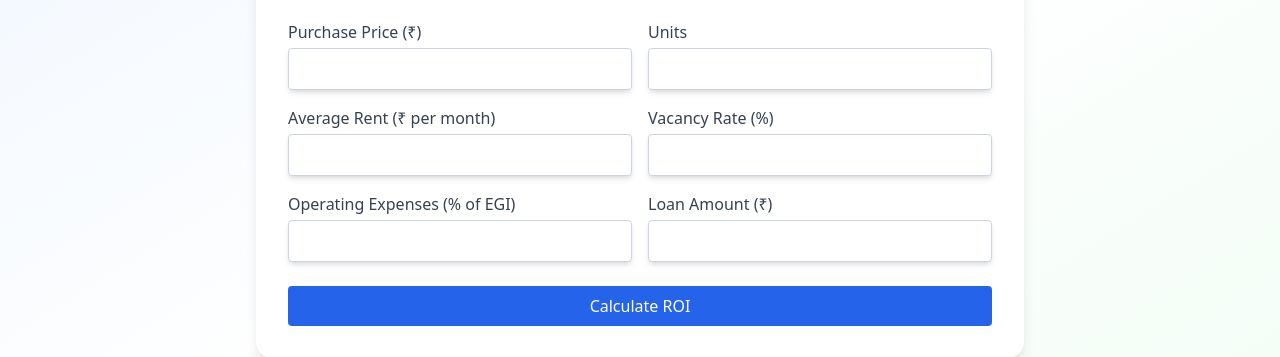
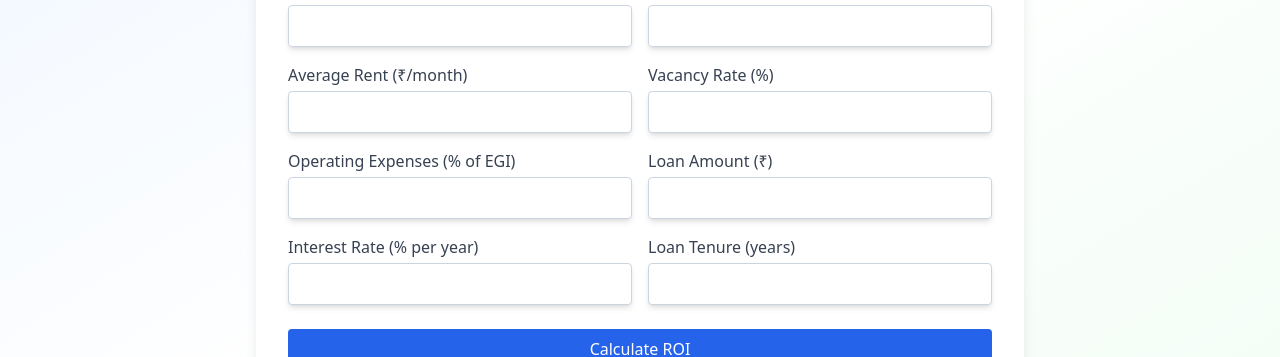
Before and after one commit to venupala-tt/propnz, a Next.js app: page /pages/mfroi in a window 1280 px wide. Shown: the part 367-724 px from the top of the page. Built offline with nearby package versions, Linux system fonts and the light colour scheme.

Commit message:
Update page.tsx

```diff
--- a/app/pages/mfroi/page.tsx
+++ b/app/pages/mfroi/page.tsx
@@ -9,6 +9,8 @@ export default function MultifamilyROICalculator() {
   const [vacancyRate, setVacancyRate] = useState<number | "">("");
   const [operatingExpenseRate, setOperatingExpenseRate] = useState<number | "">("");
   const [loanAmount, setLoanAmount] = useState<number | "">("");
+  const [interestRate, setInterestRate] = useState<number | "">("");
+  const [loanTenure, setLoanTenure] = useState<number | "">("");
 
   const [result, setResult] = useState<any>(null);
 
@@ -19,7 +21,9 @@ export default function MultifamilyROICalculator() {
       avgRent === "" ||
       vacancyRate === "" ||
       operatingExpenseRate === "" ||
-      loanAmount === ""
+      loanAmount === "" ||
+      interestRate === "" ||
+      loanTenure === ""
     ) {
       setResult(null);
       return;
@@ -31,28 +35,45 @@ export default function MultifamilyROICalculator() {
     const vacancy = Number(vacancyRate) / 100;
     const expensesRate = Number(operatingExpenseRate) / 100;
     const loan = Number(loanAmount);
+    const annualInterestRate = Number(interestRate) / 100;
+    const tenureYears = Number(loanTenure);
 
-    // Gross Potential Rent (GPR)
+    // 1. Equity (down payment)
+    const equityInvestment = price - loan;
+
+    // 2. Gross Potential Rent
     const gpr = totalUnits * rent * 12;
 
-    // Vacancy Loss
+    // 3. Vacancy Loss
     const vacancyLoss = gpr * vacancy;
 
-    // Effective Gross Income (EGI)
+    // 4. Effective Gross Income
     const egi = gpr - vacancyLoss;
 
-    // Operating Expenses
+    // 5. Operating Expenses
     const operatingExpenses = egi * expensesRate;
 
-    // Net Operating Income (NOI)
+    // 6. Net Operating Income
     const noi = egi - operatingExpenses;
+
+    // 7. Debt Service (EMI calc)
+    const monthlyRate = annualInterestRate / 12;
+    const months = tenureYears * 12;
+
+    const emi =
+      (loan * monthlyRate * Math.pow(1 + monthlyRate, months)) /
+      (Math.pow(1 + monthlyRate, months) - 1);
+
+    const annualDebtService = emi * 12;
+
+    // 8. Cash Flow After Debt
+    const cashFlowAfterDebt = noi - annualDebtService;
+
+    // 9. Correct Cash-on-Cash ROI
+    const roi = (cashFlowAfterDebt / equityInvestment) * 100;
 
     // Cap Rate
     const capRate = noi / price;
-
-    // ROI (Net Income / Initial Investment)
-    const equityInvestment = price - loan;
-    const roi = (noi / equityInvestment) * 100;
 
     setResult({
       gpr,
@@ -61,7 +82,10 @@ export default function MultifamilyROICalculator() {
       operatingExpenses,
       noi,
       capRate,
+      annualDebtService,
+      cashFlowAfterDebt,
       roi,
+      equityInvestment,
     });
   };
 
@@ -79,7 +103,9 @@ export default function MultifamilyROICalculator() {
             <input
               type="number"
               value={purchasePrice}
-              onChange={(e) => setPurchasePrice(e.target.value === "" ? "" : Number(e.target.value))}
+              onChange={(e) =>
+                setPurchasePrice(e.target.value === "" ? "" : Number(e.target.value))
+              }
               className="w-full border p-2 rounded"
             />
           </div>
@@ -93,7 +119,7 @@ export default function MultifamilyROICalculator() {
             />
           </div>
           <div>
-            <label className="block font-medium text-gray-700 mb-1">Average Rent (₹ per month)</label>
+            <label className="block font-medium text-gray-700 mb-1">Average Rent (₹/month)</label>
             <input
               type="number"
               value={avgRent}
@@ -106,7 +132,9 @@ export default function MultifamilyROICalculator() {
             <input
               type="number"
               value={vacancyRate}
-              onChange={(e) => setVacancyRate(e.target.value === "" ? "" : Number(e.target.value))}
+              onChange={(e) =>
+                setVacancyRate(e.target.value === "" ? "" : Number(e.target.value))
+              }
               className="w-full border p-2 rounded"
             />
           </div>
@@ -126,7 +154,31 @@ export default function MultifamilyROICalculator() {
             <input
               type="number"
               value={loanAmount}
-              onChange={(e) => setLoanAmount(e.target.value === "" ? "" : Number(e.target.value))}
+              onChange={(e) =>
+                setLoanAmount(e.target.value === "" ? "" : Number(e.target.value))
+              }
+              className="w-full border p-2 rounded"
+            />
+          </div>
+          <div>
+            <label className="block font-medium text-gray-700 mb-1">Interest Rate (% per year)</label>
+            <input
+              type="number"
+              value={interestRate}
+              onChange={(e) =>
+                setInterestRate(e.target.value === "" ? "" : Number(e.target.value))
+              }
+              className="w-full border p-2 rounded"
+            />
+          </div>
+          <div>
+            <label className="block font-medium text-gray-700 mb-1">Loan Tenure (years)</label>
+            <input
+              type="number"
+              value={loanTenure}
+              onChange={(e) =>
+                setLoanTenure(e.target.value === "" ? "" : Number(e.target.value))
+              }
               className="w-full border p-2 rounded"
             />
           </div>
@@ -150,6 +202,9 @@ export default function MultifamilyROICalculator() {
               <li>⚙️ Operating Expenses: <b>₹ {result.operatingExpenses.toLocaleString()}</b></li>
               <li>📈 Net Operating Income (NOI): <b>₹ {result.noi.toLocaleString()}</b></li>
               <li>🏷️ Cap Rate: <b>{(result.capRate * 100).toFixed(2)}%</b></li>
+              <li>💳 Annual Debt Service: <b>₹ {result.annualDebtService.toLocaleString()}</b></li>
+              <li>💵 Cash Flow After Debt: <b>₹ {result.cashFlowAfterDebt.toLocaleString()}</b></li>
+              <li>💰 Equity Investment: <b>₹ {result.equityInvestment.toLocaleString()}</b></li>
               <li>💹 ROI (Cash-on-Cash): <b>{result.roi.toFixed(2)}%</b></li>
             </ul>
           </div>
```
